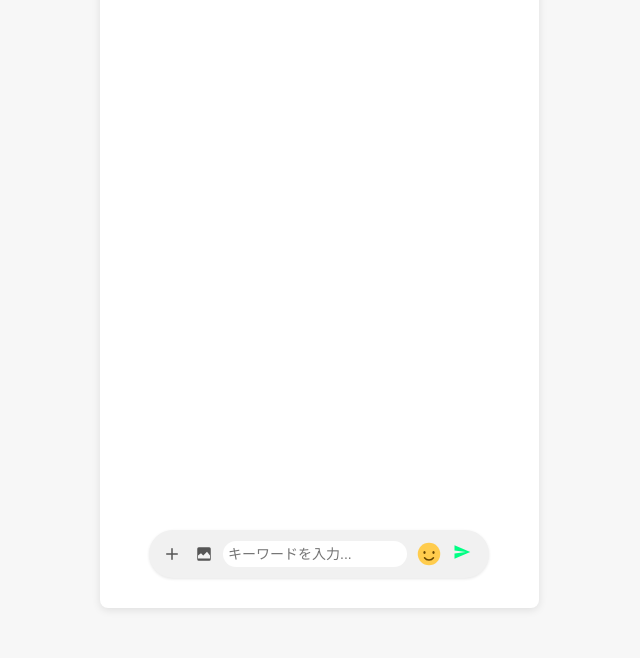
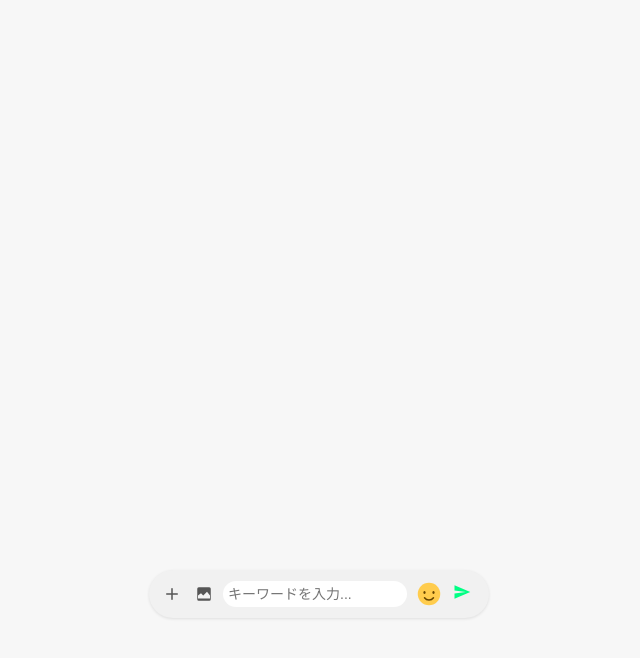
Before and after one commit to Sasu8823/smapho365-liff, a website built with Vite: page second.html in a window 1280 px wide. Shown: the part 128-786 px from the top of the page, without its empty margins (321-961 px from the left). Built offline with nearby package versions, Linux system fonts and the light colour scheme.

Commit message:
style-fix

```diff
--- a/style.css
+++ b/style.css
@@ -19,11 +19,8 @@ a {
     align-items: center;
     position: relative;
     max-width: 375px;
-    min-height: 80vh;
+    min-height: 85vh;
     margin: 2em auto;
-    background: #fff;
-    border-radius: 8px;
-    box-shadow: 0 2px 8px rgba(0, 0, 0, 0.1);
     padding: 2em;
 }
 
@@ -107,6 +104,7 @@ button {
     padding: 10px;
     border-radius: 5px;
     cursor: pointer;
+    margin-bottom: 50px;
 }
 
 .personality {
```
